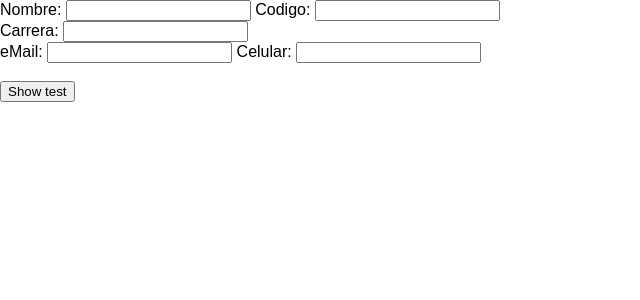
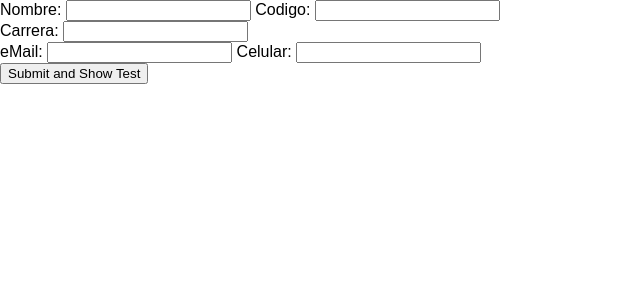
Before and after one commit to grochadc/filex-placement-exam, a React (Create React App) app: page / in a window 1280 px wide. Shown: the top 300 px of the page, without its empty margins (0-640 px from the left). Built offline with nearby package versions, Linux system fonts and the light colour scheme.

Commit message:
Show the test until user has sent personal info

```diff
--- a/src/App.js
+++ b/src/App.js
@@ -7,15 +7,22 @@ class App extends Component {
     super(props);
     this.state = { test: false};
     this.handleClick = this.handleClick.bind(this);
+    this.handleInfo = this.handleInfo.bind(this);
   }
   handleClick(){
     this.setState({test: true});
+  }
+  handleInfo(info){
+    this.setState({
+      test: true,
+      contact: info
+    });
   }
   render() {
     return (
       this.state.test ?
         <Test /> :
-        <div><PersonalInfo /><br /><button onClick={() => this.handleClick()}> Show test </button></div>
+        <PersonalInfo sendInfo={this.handleInfo}/>
     );
   }
 }
--- a/src/components/PersonalInfo.js
+++ b/src/components/PersonalInfo.js
@@ -1,13 +1,43 @@
-import React from 'react';
+import React, {Component} from 'react';
 
-function PersonalInfo(props){
-  return (
-    <div className="personal-data">
-    <label for="name">Nombre: </label><input type="text" id="name" /> <label for="code">Codigo: </label><input type="text" id="code" /><br />
-    <label for="major">Carrera: </label><input type="text" id="major" /><br />
-    <label for="email">eMail: </label><input type="text" id="email" /> <label for="cel">Celular: </label><input type="text" id="cel" /><br />
-    </div>
-  )
+class PersonalInfo extends Component {
+  constructor(props){
+    super(props);
+    this.handleSubmit = this.handleSubmit.bind(this);
+    this.state = { contact: null };
+  }
+  handleSubmit(event){
+    event.preventDefault();
+    let contact ={
+      name: this.refs.name.value,
+      major: this.refs.major.value,
+      code: this.refs.code.value,
+      email: this.refs.email.value,
+      cellphone: this.refs.cellphone.value
+    };
+
+    let completed = [];
+    for(let k in contact){
+      completed.push(contact[k].length > 0 ? true : false);
+    }
+    if(completed.every(v => v)){
+        this.props.sendInfo(contact);
+    } else {
+      alert('Complete your personal information first');
+    }
+  }
+  render(){
+    return (
+      <div className="personal-data">
+      <form onSubmit={this.handleSubmit}>
+      <label htmlFor="name">Nombre: </label><input type="text" id="name" ref="name" /> <label htmlFor="code">Codigo: </label><input type="text" id="code" ref="code"/><br />
+      <label htmlFor="major">Carrera: </label><input type="text" id="major" ref="major" /><br />
+      <label htmlFor="email">eMail: </label><input type="email" id="email" ref="email" /> <label htmlFor="cel">Celular: </label><input type="text" id="cel" ref="cellphone"/><br />
+      <button type="submit">Submit and Show Test</button>
+      </form>
+      </div>
+    );
+  }
 }
 
 export default PersonalInfo;
```
